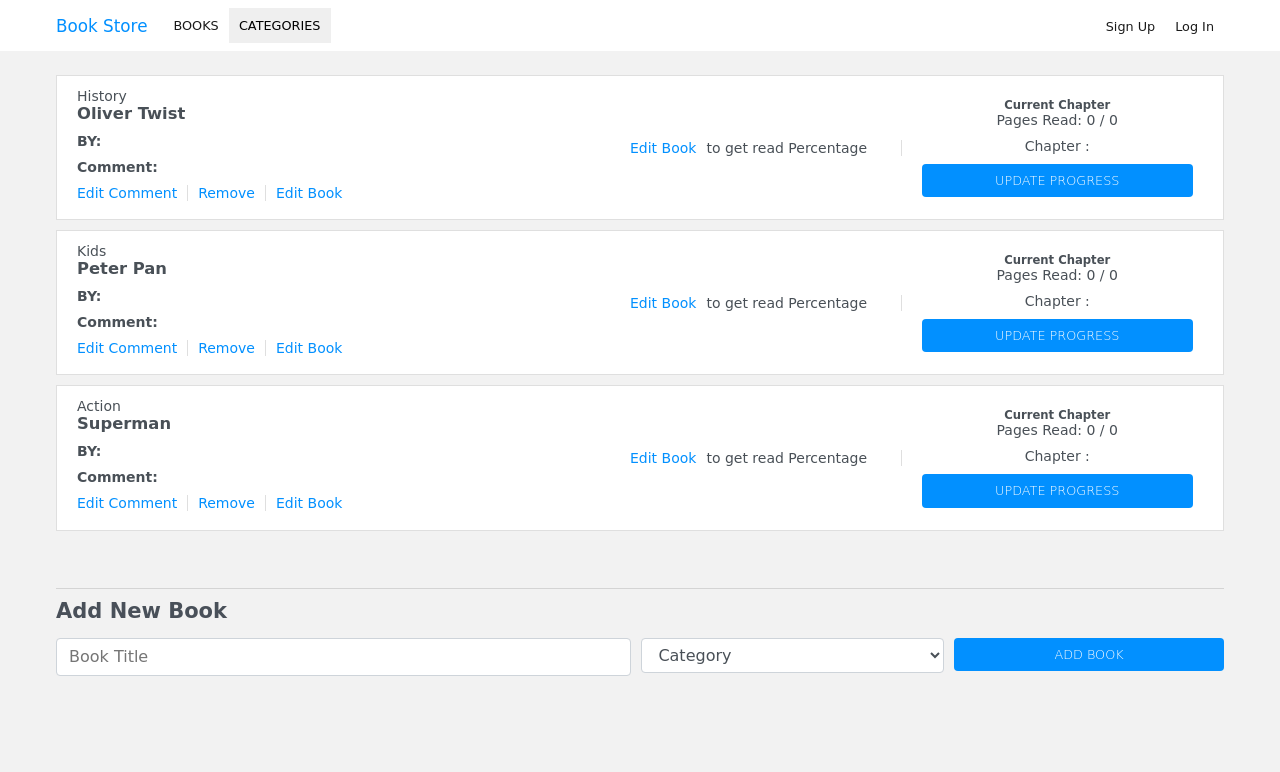
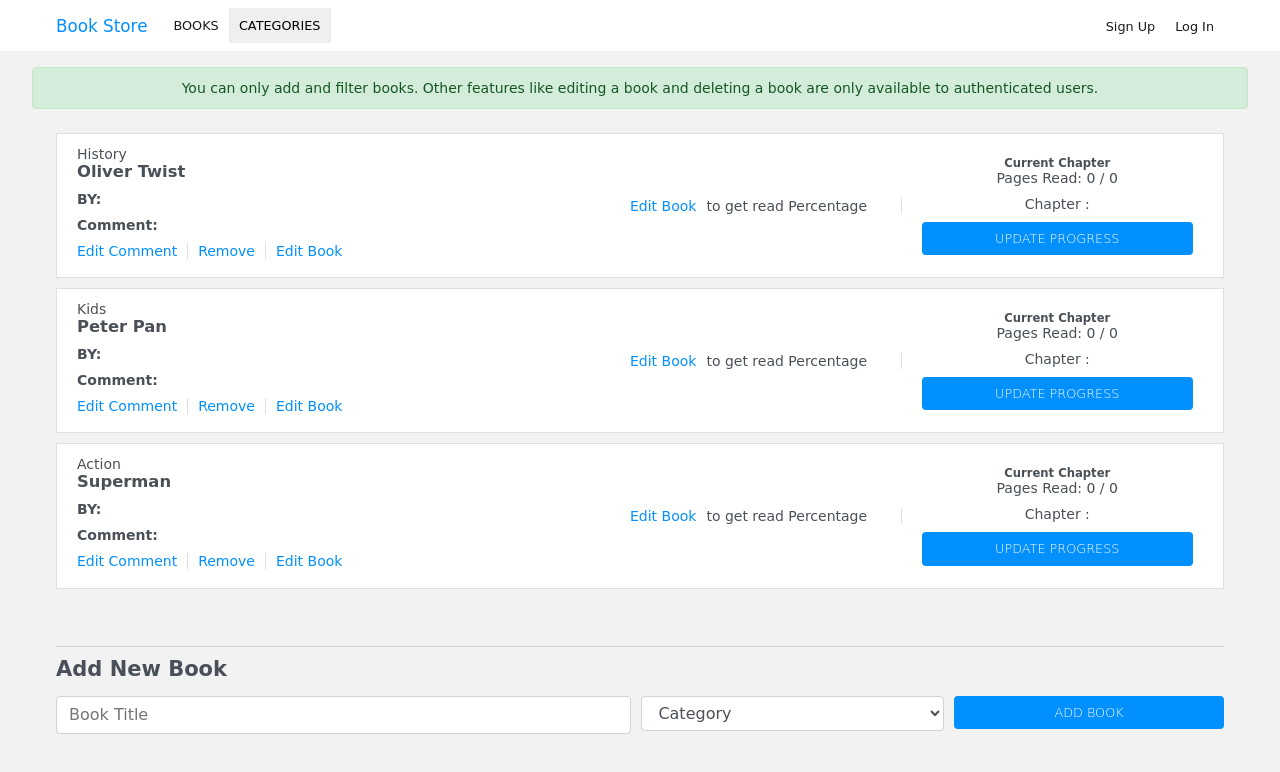
Before and after one commit to adejam/react-booklyb, a React (Create React App) app: page / in a window 1280 px wide. Shown: the top 772 px of the page. Built offline with nearby package versions, Linux system fonts and the light colour scheme.

Commit message:
feat: Add feature to display default books after user logs out

```diff
--- a/src/actions/loginActions.js
+++ b/src/actions/loginActions.js
@@ -1,11 +1,14 @@
 import Axios from 'axios';
 import actions from '.';
+import { FETCH_BOOK_SUCCESS } from '../actionTypes/bookActionTypes';
 import { FETCH_LOGIN_FAILURE, FETCH_LOGIN_SUCCESS } from '../actionTypes/loginActionTypes';
 import alertFunction from '../functions/alertFunction';
+import booksArray from '../functions/booksArray';
 import token from '../functions/token';
 
 const fetchLoginSuccess = user => ({ type: FETCH_LOGIN_SUCCESS, payload: user });
 const fetchLoginFailure = error => ({ type: FETCH_LOGIN_FAILURE, payload: error });
+const fetchBookSuccess = book => ({ type: FETCH_BOOK_SUCCESS, payload: book });
 
 export const fetchUser = values => dispatch => {
   Axios.post('login', values)
@@ -63,6 +66,7 @@ export const logoutUser = () => dispatch => {
       dispatch(fetchLoginSuccess(user));
       token.clearToken();
       dispatch(actions.changeStateAction(''));
+      dispatch(fetchBookSuccess(booksArray));
       if (user.message) {
         alertFunction(user.message, 'alert-success');
       }
--- a/src/containers/BooksList.js
+++ b/src/containers/BooksList.js
@@ -12,8 +12,19 @@ const BooksList = ({ getBooks, filter, books }) => {
     getBooks();
   }, [getBooks]);
   const bookError = useSelector(state => state.books.bookError);
+  const username = useSelector(state => state.userState);
   if (bookError === 'Request failed with status code 401') {
     return <Redirect to="/login" />;
+  }
+
+  let featureMsg;
+  if (username === 'invalid' || !username) {
+    featureMsg = (
+      <div className="alert alert_success ta_center" id="alert">
+        You can only add and filter books. Other features like editing a book and deleting a book
+        are only available to authenticated users.
+      </div>
+    );
   }
   const toDisplay = filter === 'All' ? books : books.filter(book => book.bookCategory === filter);
   const bookList = toDisplay.length ? (
@@ -37,6 +48,7 @@ const BooksList = ({ getBooks, filter, books }) => {
   return (
     <main>
       <Alert />
+      {featureMsg}
       {bookList}
       <BooksForm />
     </main>
```
